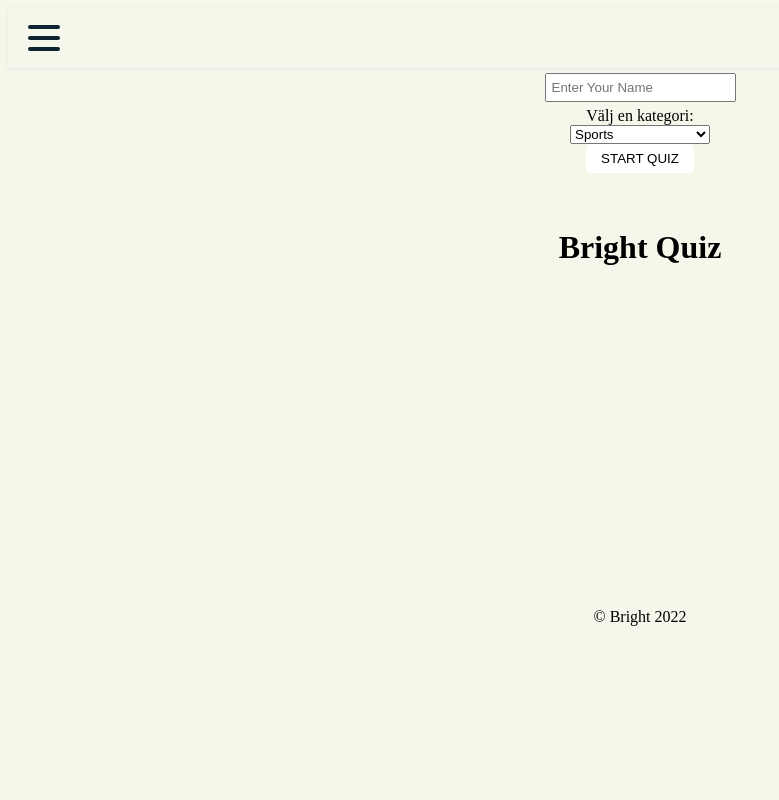
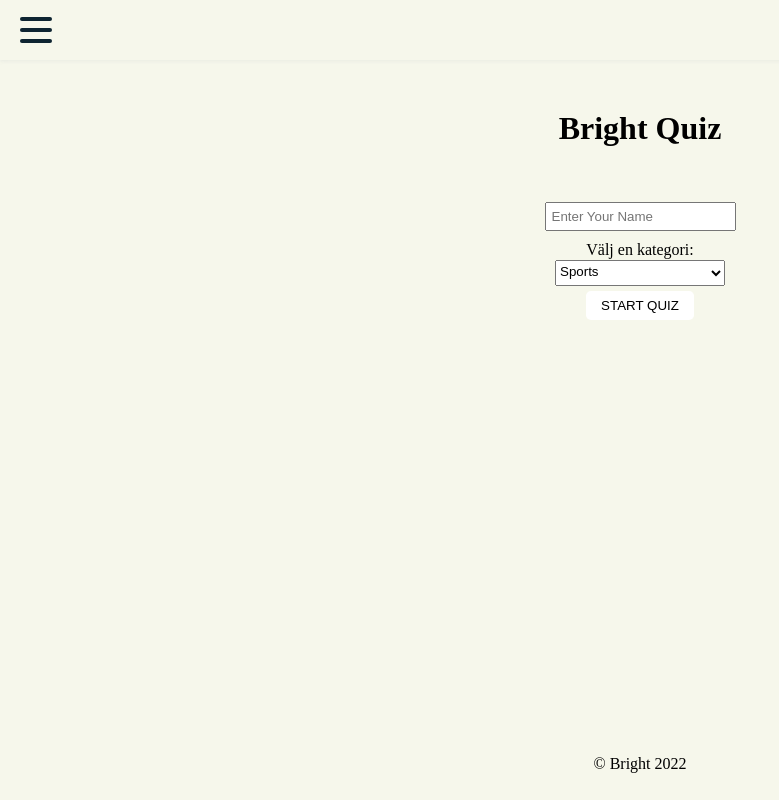
Before and after one commit to Yonisid/Examensarbete, a plain HTML site: page index.html in a window 1280 px wide. Shown: the whole page, without its empty margins (0-779 px from the left). Drawn offline with Linux system fonts and the light colour scheme.

Commit message:
last one

```diff
--- a/index.html
+++ b/index.html
@@ -19,7 +19,7 @@
                 <span class="line line3"></span>
               </div>
               <div class="menu-items">
-                <li><a href="#">Home</a></li>
+                <li><a href="/">Home</a></li>
                 <li><a href="#">About & Contact</a></li>
                 <li><a href="#">Leaderboard</a></li>
               </div>
@@ -27,7 +27,7 @@
           </div>
         </nav>
       </div>
-
+      <h1 class="h1-main">Bright Quiz</h1>
     <!-- <div class="continer">
         <div class="header">s
             <div class="nav">
@@ -44,13 +44,13 @@
             <form class="myForm">
                 <input type="text" name="name" class="name" placeholder="Enter Your Name">
 
-                <label for="kategori">Välj en kategori:</label>
-                <select name="kategori" id="kategori">
-                    <option value="">Sports</option>
-                    <option value="">Geography</option>
-                    <option value="">General Knowledge</option>
-                    <option value="">History</option>
-                    <option value="">Art</option>
+                <label for="kategori" class="label-text">Välj en kategori:</label>
+                <select name="category" id="category">
+                    <option value="Sports">Sports</option>
+                    <option value="Geography">Geography</option>
+                    <option value="General Knowledge">General Knowledge</option>
+                    <option value="History">History</option>
+                    <option value="Art">Art</option>
                 </select>
 
 
@@ -59,16 +59,14 @@
         </div>
 
         <div class="main">
-            <h1 class="h1-main">Bright Quiz</h1>
+
             <h3 class ="newName"></h3>
             <span class="timer"></span>
 
             <div id="scoreArea" class="hide">
                 <div class="question"><h2 class="h2-question"></h2></div>
                 <div class="answers">
-                    <div class="first-answers">
-                        <!-- <div class="answer2"></div> -->
-                    </div>
+
                     <!-- <div class="second-answers">
                         <div class="answer3"></div>
                         <div class="answer4"></div>
--- a/script.js
+++ b/script.js
@@ -17,16 +17,27 @@ function init() {
   const answer1 = document.querySelector(".answer1");
   const answerDiv = document.querySelector(".answers");
   const input = document.querySelector(".name");
-  const categories = document.querySelector("#kategori").value;
 
   let counter = 0;
   let question1 = [];
 
   function chosenCategories() {
+    const categories = document.querySelector("#category").value;
     let chosenCategory = "";
     if(categories === 'Sports'){
       chosenCategory = 21;
-
+    }
+    if(categories === 'Geography'){
+      chosenCategory = 22;
+    }
+    if(categories === 'General Knowledge'){
+      chosenCategory = 9;
+    }
+    if(categories === 'History'){
+      chosenCategory = 23;
+    }
+    if(categories === 'Art'){
+      chosenCategory = 25;
     }
     return chosenCategory
   }
--- a/style.css
+++ b/style.css
@@ -2,10 +2,13 @@
 *::before,
 *::after {
   box-sizing: border-box;
+  margin: 0;
+  padding: 0;
 }
 
 body {
   background-color: #F6F7EB;
+
 }
 
 .navbar {
@@ -132,7 +135,13 @@ transition: transform 0.4s ease-in-out;
 display: none;
 }
 
-
+#category{
+  padding: 2px 30px 5px 0px;
+  margin: 1px 0 5px 0;
+}
+.label-text{
+  padding-top: 5px;
+}
 
 .main {
 
@@ -143,9 +152,20 @@ display: none;
 }
 
 .h1-main {
+  display: flex;
   justify-content: center;
+  align-items: center;
   color: black;
+  padding: 50px;
+  /* animation: blinker 3s linear infinite; */
 }
+
+/* @keyframes blinker {
+  50% {
+    opacity: 0;
+    color: black;
+  }
+} */
 .hide{
   display: none;
 }
@@ -163,6 +183,10 @@ display: none;
   margin-bottom: 5px;
   padding: 5px;
 }
+.newName{
+  padding: 10px;
+}
+
 .start{
   background-color: white;
   border-radius: 5px;
```
